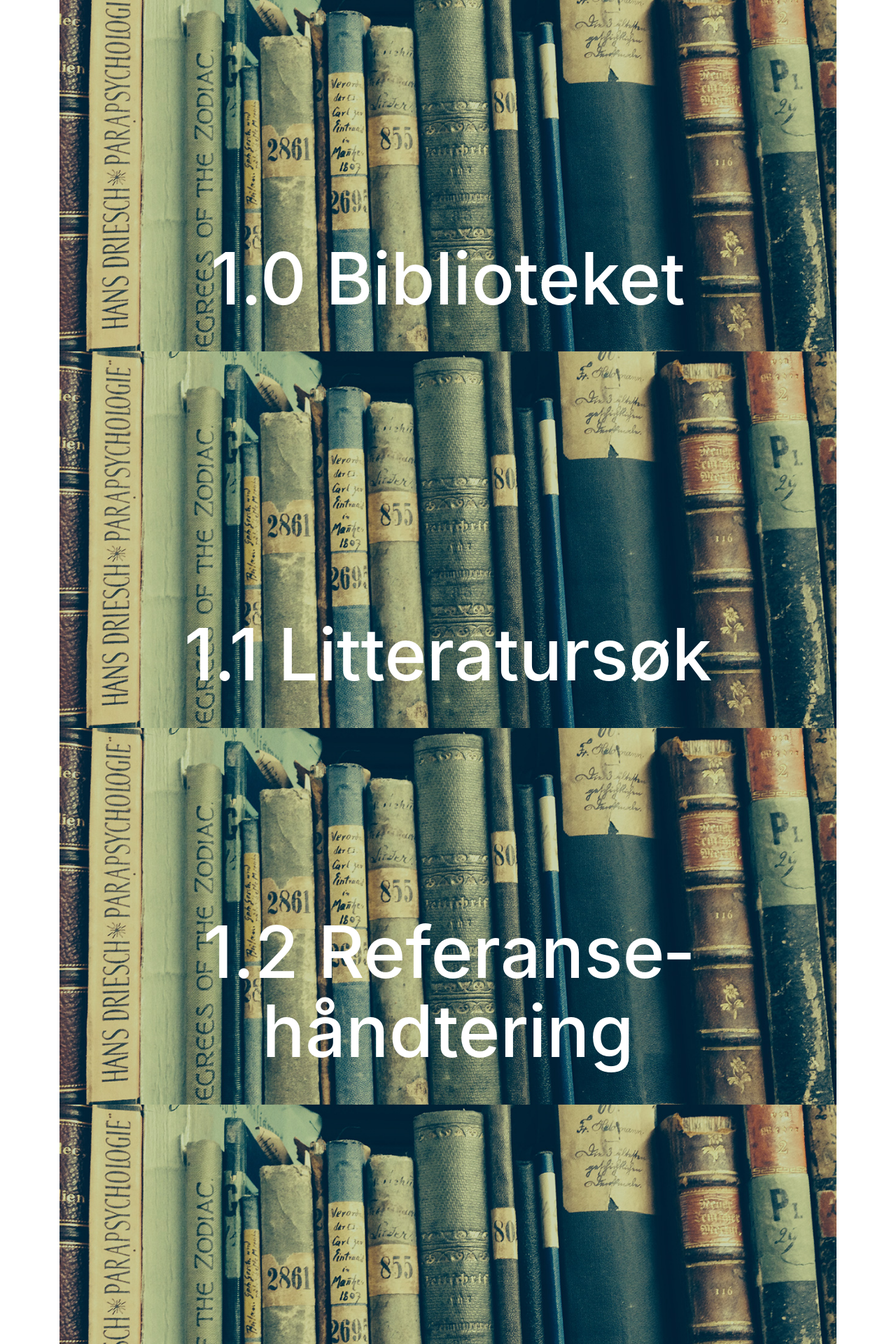
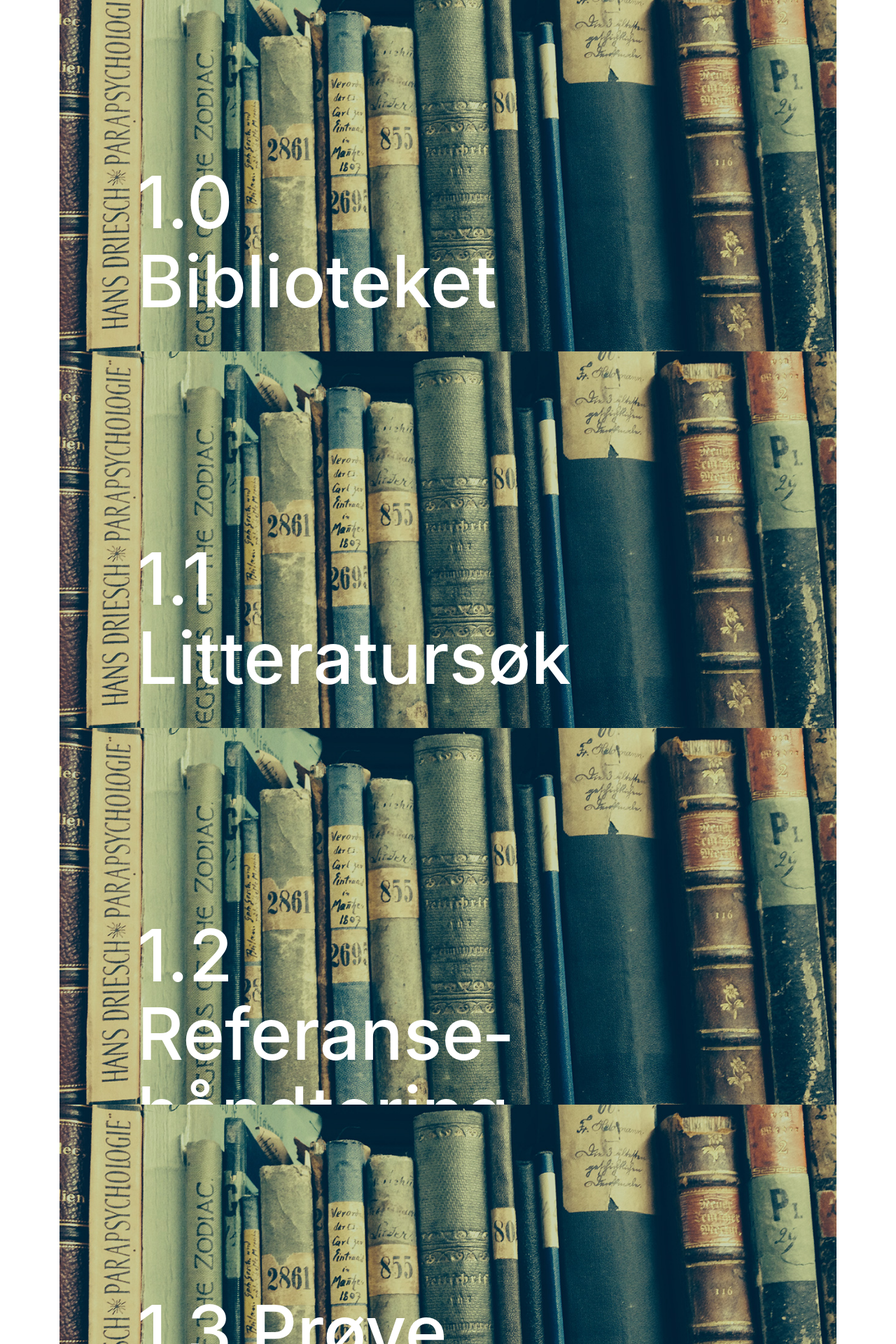
Before and after one commit to uio-library/scroll-app, a Laravel app: page /course in a window 1280 px wide. Shown: the part 325-2245 px from the top of the page at 70% size. Run offline with Laravel 8, Linux system fonts and the light colour scheme; data that the repository does not hold is empty; settings files or empty folders that the repository lacks are supplied; some libraries are stand-ins or nearby versions.

Commit message:
Webpage skeleton finised

```diff
--- a/resources/views/course.blade.php
+++ b/resources/views/course.blade.php
@@ -7,6 +7,7 @@
 
 	.moduleHeader {
 		font-size: 8vw;
+		color : white;
 	}
 
 
@@ -23,6 +24,18 @@
 	body {
 		padding-bottom: 6cm;
 	}
+	.caption {
+	    position: absolute;
+	    top : 50%;
+	    left: 10%;
+	    width: 60%;
+	    height: 100%;
+	}
+
+	.thumbnail {
+		position: relative;
+	}
+
 </style>
 
 <html>
@@ -32,7 +45,7 @@
 	<meta name="viewport" content="width=device-width, initial-scale=1, shrink-to-fit=no">
 	<meta name="csrf-token" content="{{ csrf_token() }}">
 	<link rel="stylesheet" href="https://maxcdn.bootstrapcdn.com/bootstrap/4.0.0-beta/css/bootstrap.min.css" integrity="sha384-/Y6pD6FV/Vv2HJnA6t+vslU6fwYXjCFtcEpHbNJ0lyAFsXTsjBbfaDjzALeQsN6M" crossorigin="anonymous">
-	<link rel="stylesheet" href="{{ elixir('css/app.css') }}">
+	<!--<link rel="stylesheet" href="{{ elixir('css/app.css') }}">-->
 	<title>Litteratur og bibliotek</title>
 
 </head>
@@ -42,65 +55,45 @@
 		<h1 class="mainHeader">LITTERATUR OG BIBLIOTEK<br></h1>
 
 
-		<div class="module">
-			<div class="carousel" href="#biblioteket" data-toggle="collapse">
-				<div class="carousel-item active">
-					<img src="images/discoveredonceagain.jpg" class="img-fluid" >
-					<div class="carousel-caption left-align">
-						<h1 class=moduleHeader>1.0 Biblioteket</h1>
-					</div>
-				</div>
+		<div class = "module">
+			<div class="thumbnail text-left" data-toggle="collapse" data-target="#biblioteket">
+				<img src="images/discoveredonceagain.jpg" class="img-fluid" >
+				<div class="caption"><h1 class="moduleHeader">1.0 Biblioteket<h1></div>
 			</div>
-			<div id="biblioteket" class="collapse hide" role="tabpanel" aria-labelledby="headingOne">
+			<div id="biblioteket" class="collapse">
 				@include('contents.biblioteket')
 			</div>
 		</div>
 
-
-		<div class="module">
-			<div class="carousel" href="#litteratursok" data-toggle="collapse">
-				<div class="carousel-item active">
-					<img src="images/discoveredonceagain.jpg" class="img-fluid" >
-					<div class="carousel-caption">
-						<h1 class=moduleHeader>1.1 Litteratursøk</h1>
-					</div>
-				</div>
+		<div class = "module">
+			<div class="thumbnail text-left" data-toggle="collapse" data-target="#litteratursok">
+				<img src="images/discoveredonceagain.jpg" class="img-fluid" >
+				<div class="caption"><h1 class="moduleHeader">1.1 Litteratursøk<h1></div>
 			</div>
-			<div id="litteratursok" class="collapse hide" role="tabpanel" aria-labelledby="headingOne">
+			<div id="litteratursok" class="collapse">
 				@include('contents.litteratursok')
 			</div>
 		</div>
 
-
-		<div class="module">
-			<div class="carousel" href="#referering" data-toggle="collapse">
-				<div class="carousel-item active">
-					<img src="images/discoveredonceagain.jpg" class="img-fluid" >
-					<div class="carousel-caption">
-						<h1 class=moduleHeader>1.2 Referanse&shy;håndtering</h1>
-					</div>
-				</div>
+		<div class = "module">
+			<div class="thumbnail text-left" data-toggle="collapse" data-target="#referering">
+				<img src="images/discoveredonceagain.jpg" class="img-fluid" >
+				<div class="caption"><h1 class="moduleHeader">1.2 Referanse&shy;håndtering<h1></div>
 			</div>
-			<div id="referering" class="collapse hide" role="tabpanel" aria-labelledby="headingOne">
+			<div id="referering" class="collapse">
 				@include('contents.referering')
 			</div>
 		</div>
 
-
-		<div class="module">
-			<div class="carousel" href="#prove" data-toggle="collapse">
-				<div class="carousel-item active">
-					<img src="images/discoveredonceagain.jpg" class="img-fluid" >
-					<div class="carousel-caption">
-						<h1 class=moduleHeader>1.3 Prøve</h1>
-					</div>
-				</div>
+		<div class = "module">
+			<div class="thumbnail text-left" data-toggle="collapse" data-target="#prove">
+				<img src="images/discoveredonceagain.jpg" class="img-fluid" >
+				<div class="caption"><h1 class="moduleHeader">1.3 Prøve<h1></div>
 			</div>
-			<div id="prove" class="collapse hide" role="tabpanel" aria-labelledby="headingOne">
+			<div id="prove" class="collapse">
 				@include('contents.test')
 			</div>
 		</div>
-
 
 	</div>
 
```
